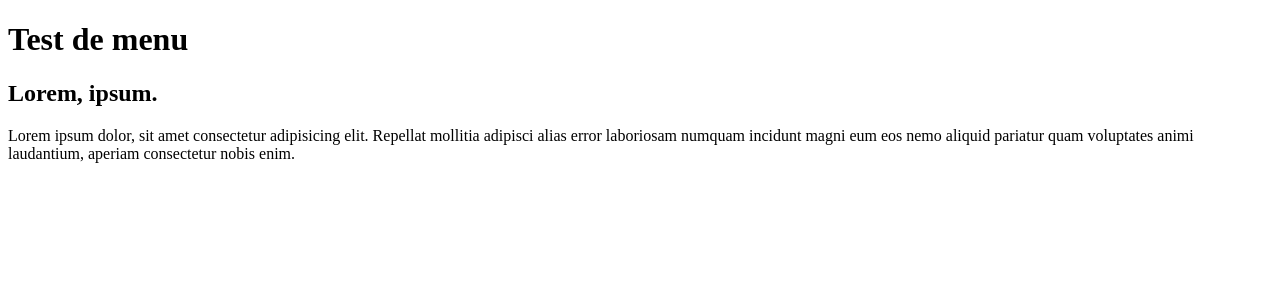
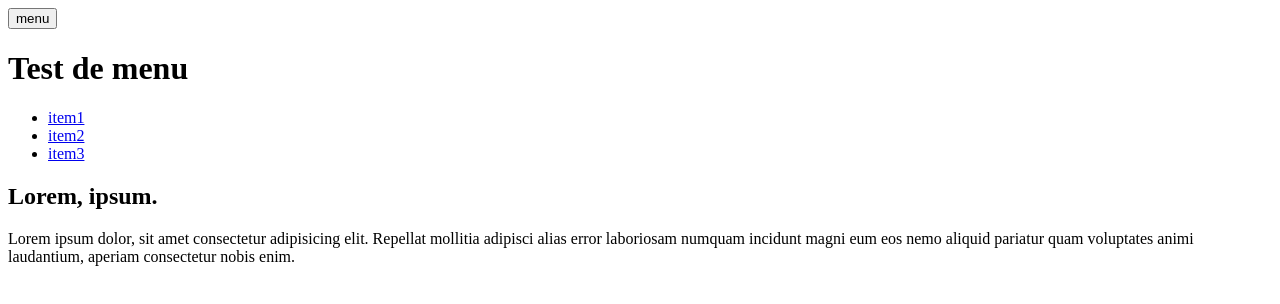
Before and after one commit to MMI-SAE-105/2022-r113-tp2-menu-alpinejs-KhadidjaKeff, a website: page index.html in a window 1280 px wide. Drawn offline with Linux system fonts and the light colour scheme.

Commit message:
button menu

```diff
--- a/index.html
+++ b/index.html
@@ -10,7 +10,15 @@
     <!-- https://emmet.io/ -->
     <!-- header>h1{Test de menu} -->
     <header>
+      <button aria-controls="MainNav">menu</button>
       <h1>Test de menu</h1>
+      <nav id="mainNav">
+        <ul>
+          <li><a href="#">item1</a></li>
+          <li><a href="#">item2</a></li>
+          <li><a href="#">item3</a></li>
+        </ul>
+      </nav>
     </header>
     <!-- h2>lorem2^p>lorem -->
     <h2>Lorem, ipsum.</h2>
```
